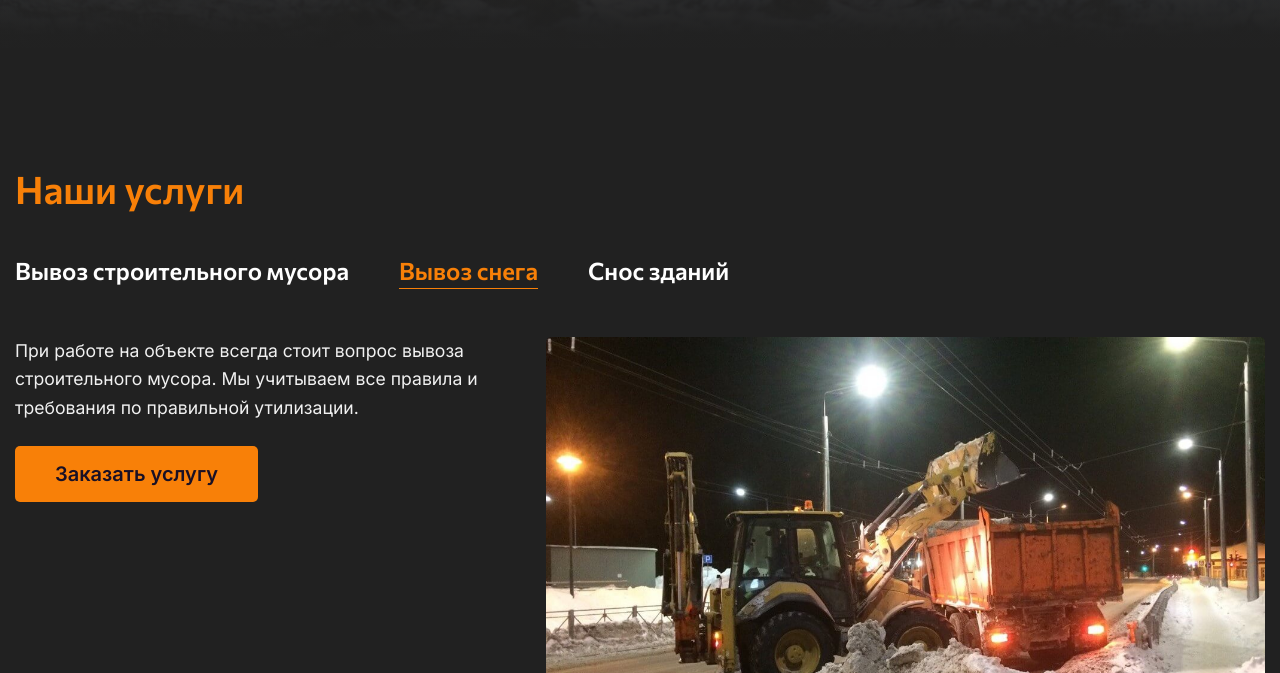
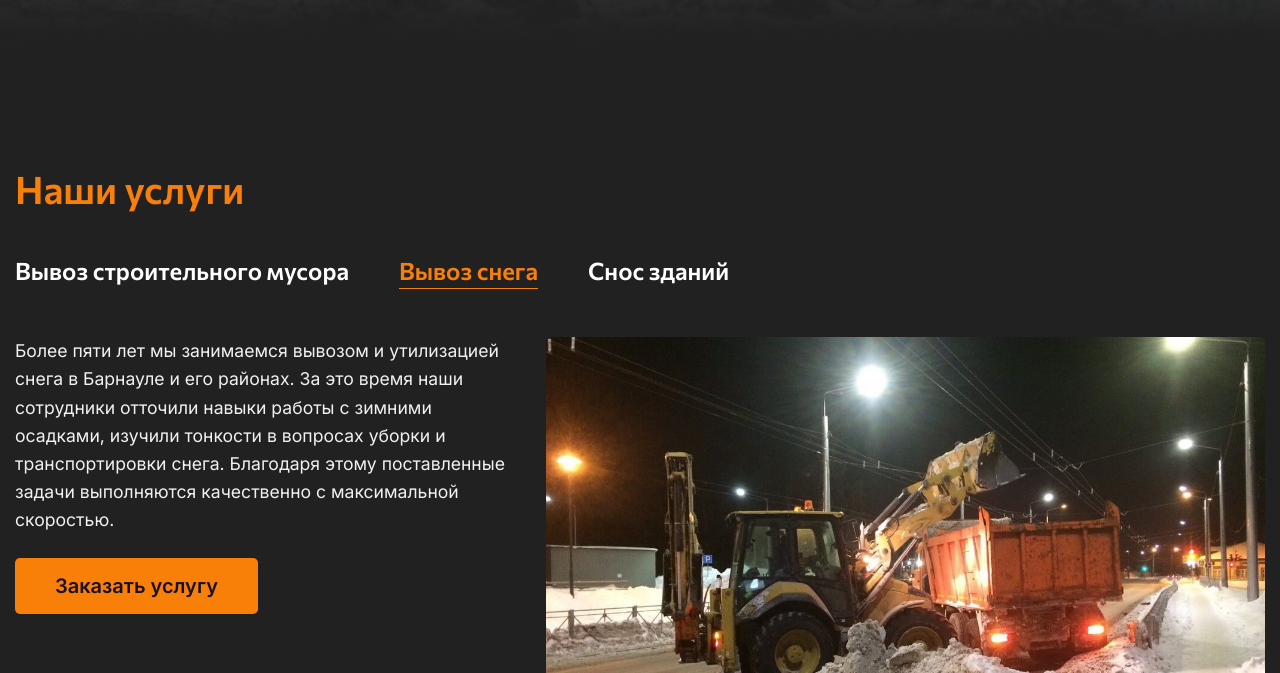
Before and after one commit to s-plotnikov/spec-tech, a website: page app/index.html in a window 1280 px wide. Both pictures are taken after a click on the element "Вывоз снега". Shown: the part 764-1437 px from the top of the page. Drawn offline with nearby package versions, Linux system fonts and the light colour scheme.

Commit message:
services text

```diff
--- a/app/index.html
+++ b/app/index.html
@@ -153,8 +153,7 @@
             <div class="col-12 col-lg-5 mb-4 mb-lg-0">
               <h3 class="d-none" itemprop="name">Вывоз снега</h3>
               <p class="mb-lg-4" itemprop="description">
-                При работе на объекте всегда стоит вопрос вывоза строительного мусора. Мы учитываем все правила и
-                требования по правильной утилизации.
+                Более пяти лет мы занимаемся вывозом и утилизацией снега в Барнауле и его районах. За это время наши сотрудники отточили навыки работы с зимними осадками, изучили тонкости в вопросах уборки и транспортировки снега. Благодаря этому поставленные задачи выполняются качественно с максимальной скоростью.
               </p>
               <a href="https://wa.me/+79619778975" class="btn btn--orange btn--md d-none d-lg-inline-block">Заказать
                 услугу</a>
@@ -168,8 +167,7 @@
             <div class="col-12 col-lg-5 mb-4 mb-lg-0">
               <h3 class="d-none" itemprop="name">Снос зданий</h3>
               <p class="mb-lg-4" itemprop="description">
-                При работе на объекте всегда стоит вопрос вывоза строительного мусора. Мы учитываем все правила и
-                требования по правильной утилизации.
+                Нужно снести старый дом или строение, у нашей компании есть опыт и в этом деле. Мы производим демонтаж с вывозом мусора. По завершении всех работ, у вас остается чистый участок, готовый для нового строительства или озеленения.
               </p>
               <a href="https://wa.me/+79619778975" class="btn btn--orange btn--md d-none d-lg-inline-block">Заказать
                 услугу</a>
```
